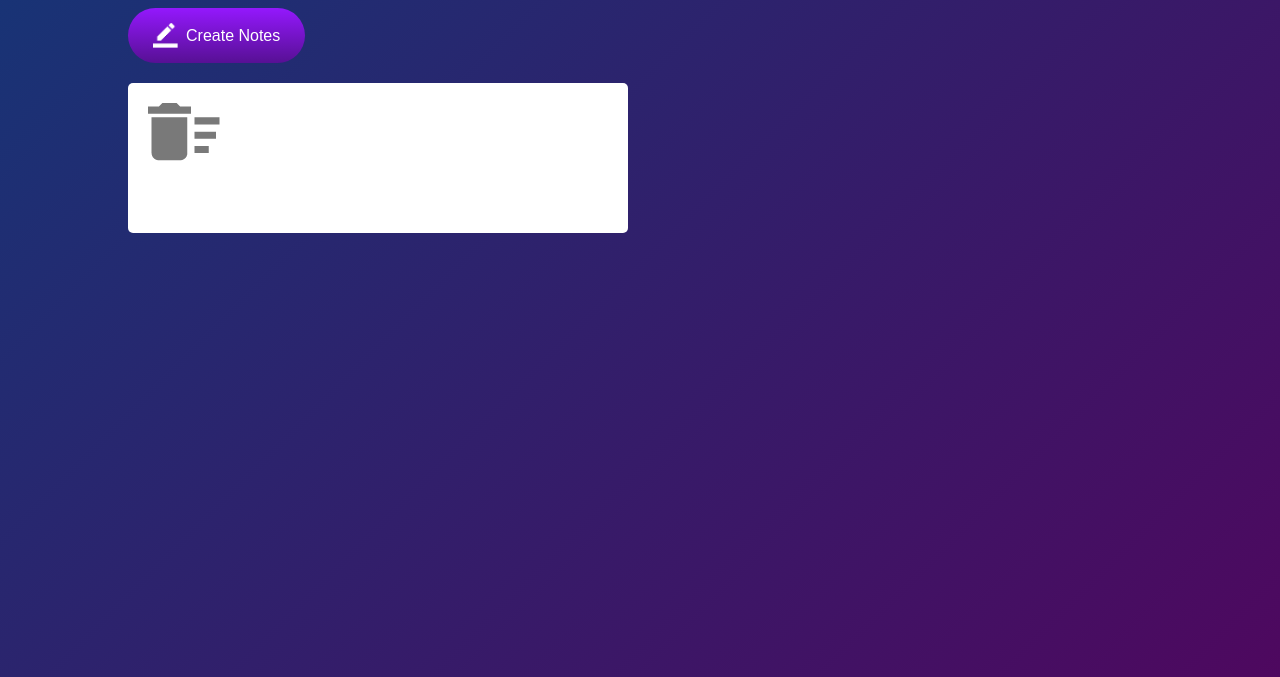
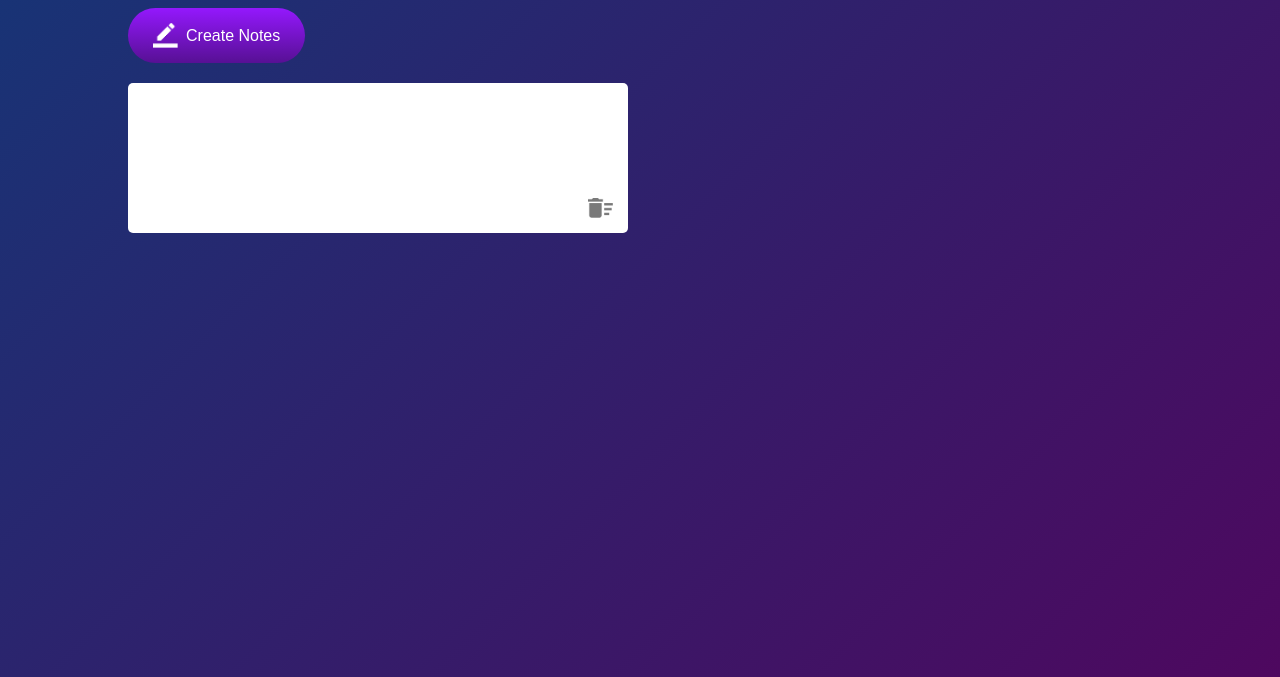
Before and after one commit to Sandunjayasekar/Notes-app, a plain HTML site: page index.html in a window 1280 px wide. Shown: the part 123-800 px from the top of the page. Drawn offline with Linux system fonts and the light colour scheme.

Commit message:
delete button styled

```diff
--- a/style.css
+++ b/style.css
@@ -57,3 +57,11 @@
     outline: none;
     border-radius: 5px;
 }
+
+.input-box img {
+    width: 25px;
+    position: absolute;
+    right: 15px;
+    bottom: 15px;
+    cursor: pointer;
+}
```
